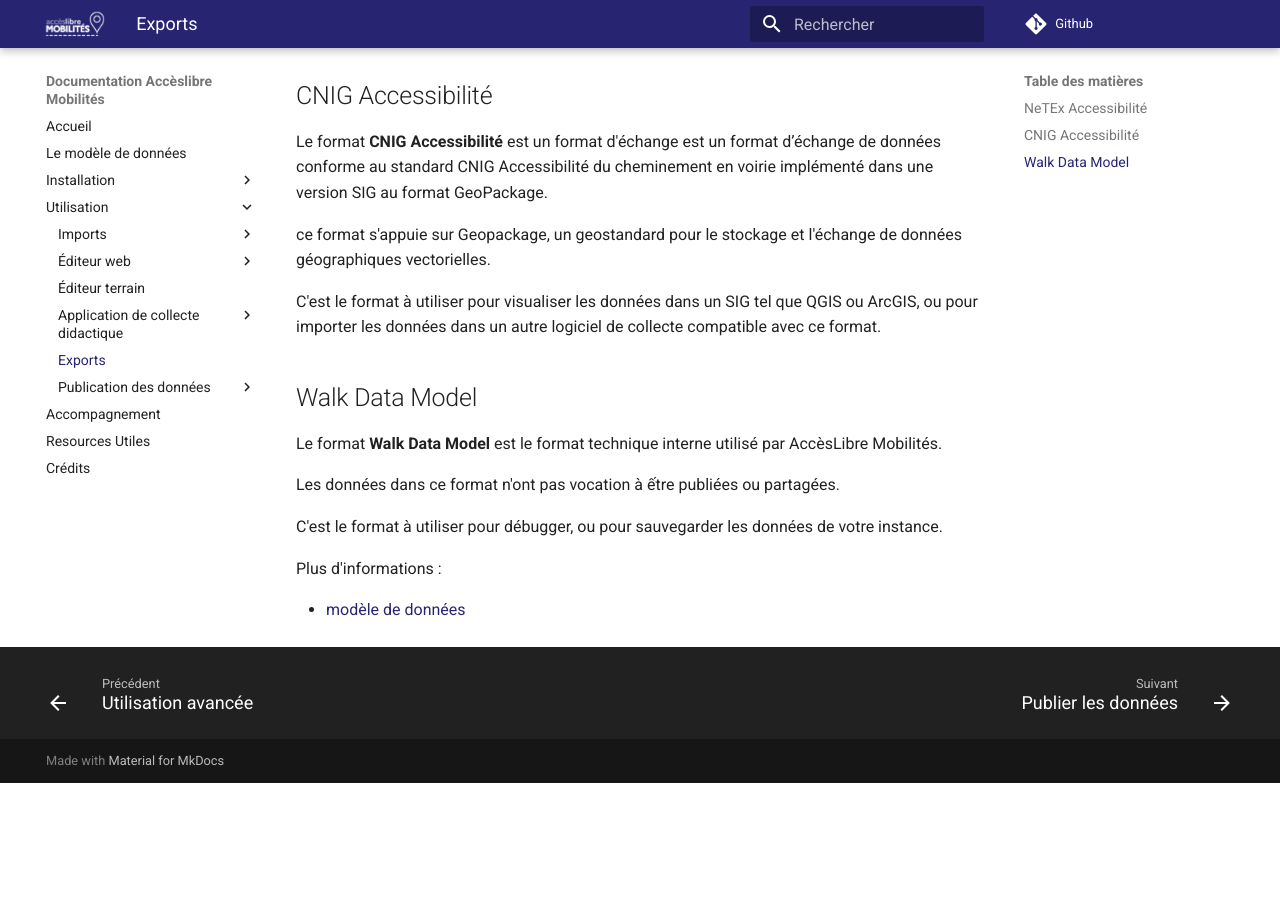
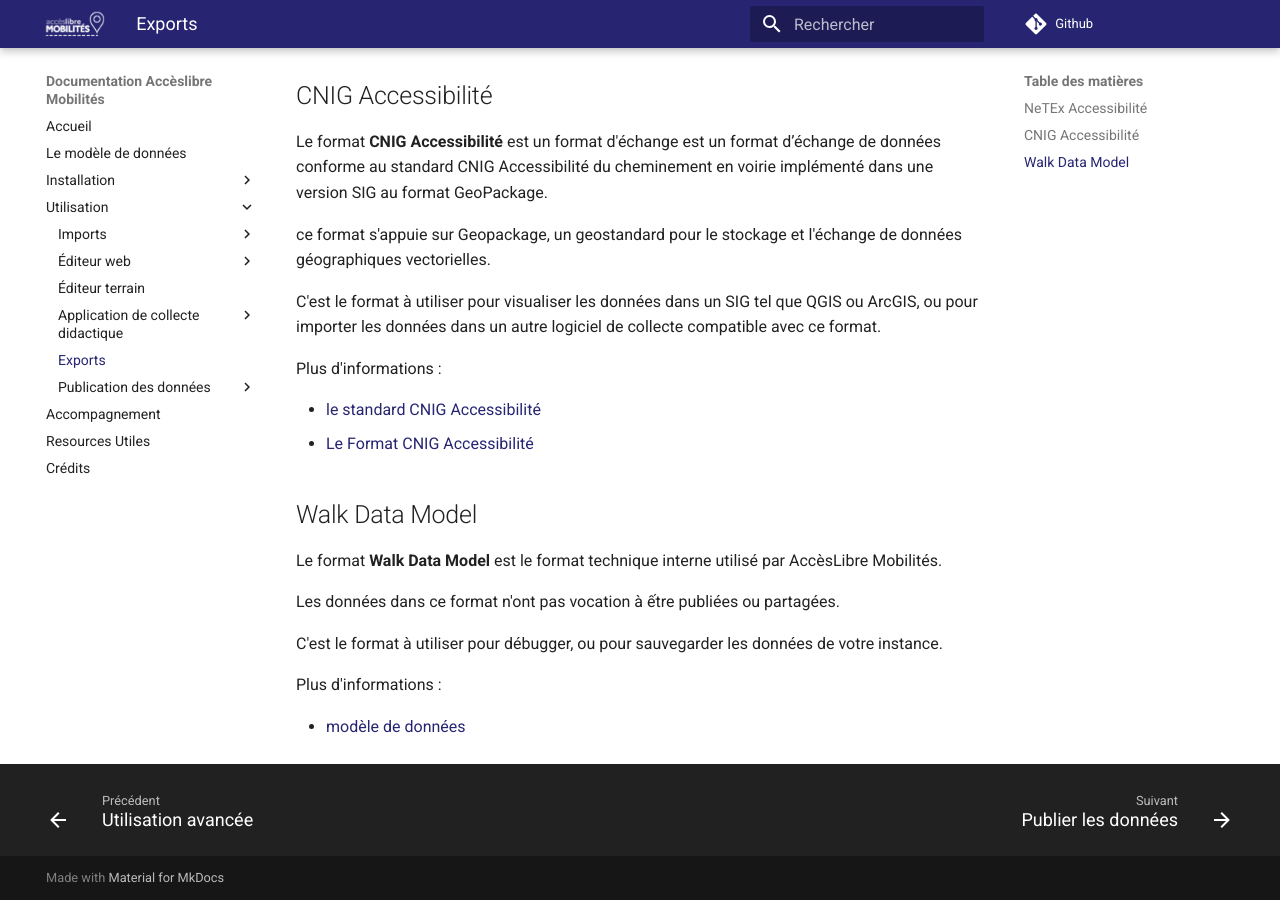
Before and after one commit to MTES-MCT/alm-docs, an MkDocs documentation site: the page built from docs/usage/exports.md, in a window 1280 px wide and 900 px high, scrolled down 620 px. Built offline with MkDocs 1.6.1 and Material for MkDocs 9.7.7, drawn with Linux system fonts in a browser that asks for light colours; comment, search, counter and statistics services are not loaded; before the commit the page ends 1403 px from its top, so only the background shows below that.

Commit message:
exports: add missing links

```diff
--- a/docs/usage/exports.md
+++ b/docs/usage/exports.md
@@ -30,6 +30,11 @@ géographiques vectorielles.
 C'est le format à utiliser pour visualiser les données dans un SIG tel que QGIS ou ArcGIS,
 ou pour importer les données dans un autre logiciel de collecte compatible avec ce format.
 
+Plus d'informations :
+
+- [le standard CNIG Accessibilité](https://cnig.gouv.fr/ressources-accessibilite-a25335.html)
+- [Le Format CNIG Accessibilité](https://github.com/cnigfr/schema-accessibilite-voirie/blob/main/Schema/format_cnig_accessibilite_geopackage/readme.md)
+
 
 ## Walk Data Model
 
```
